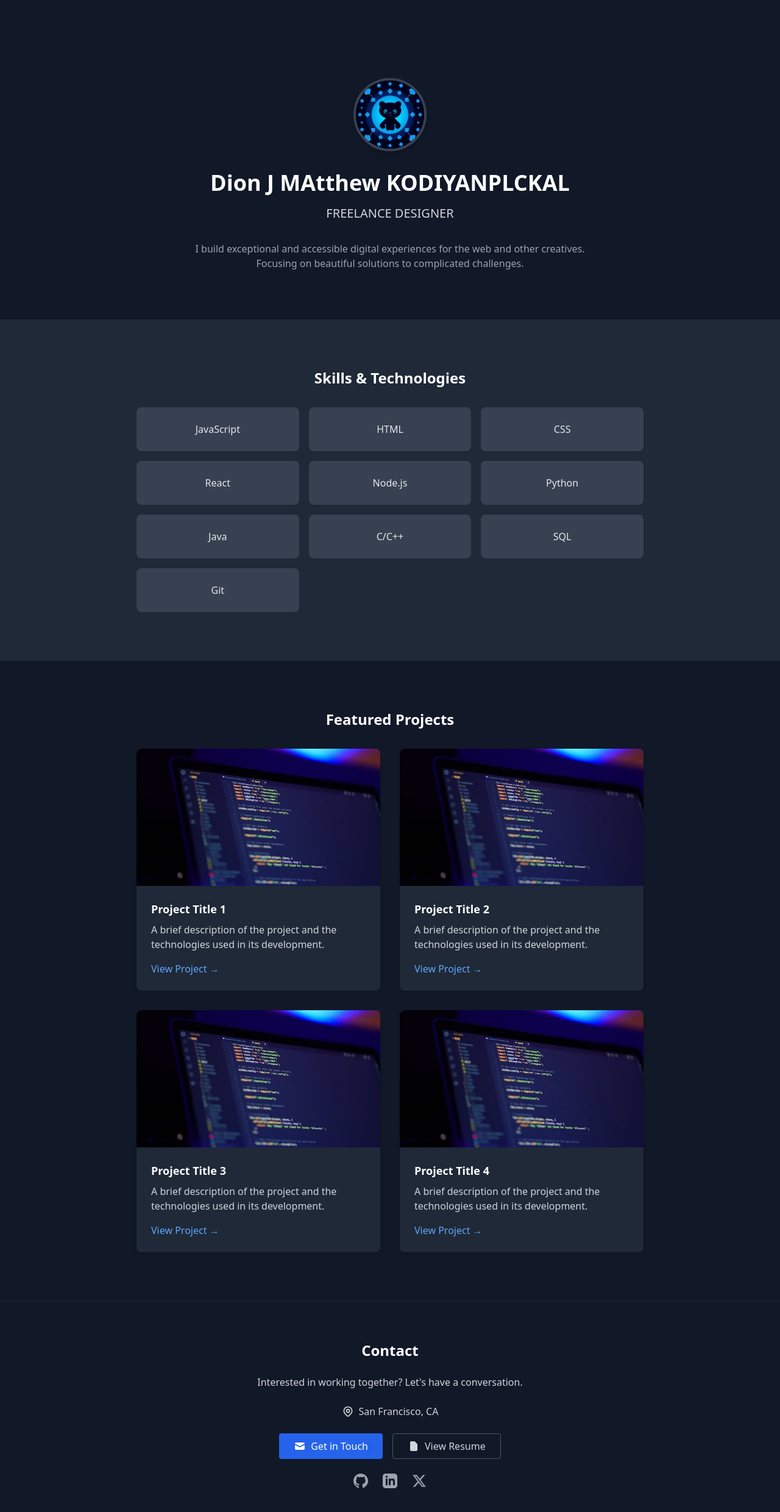
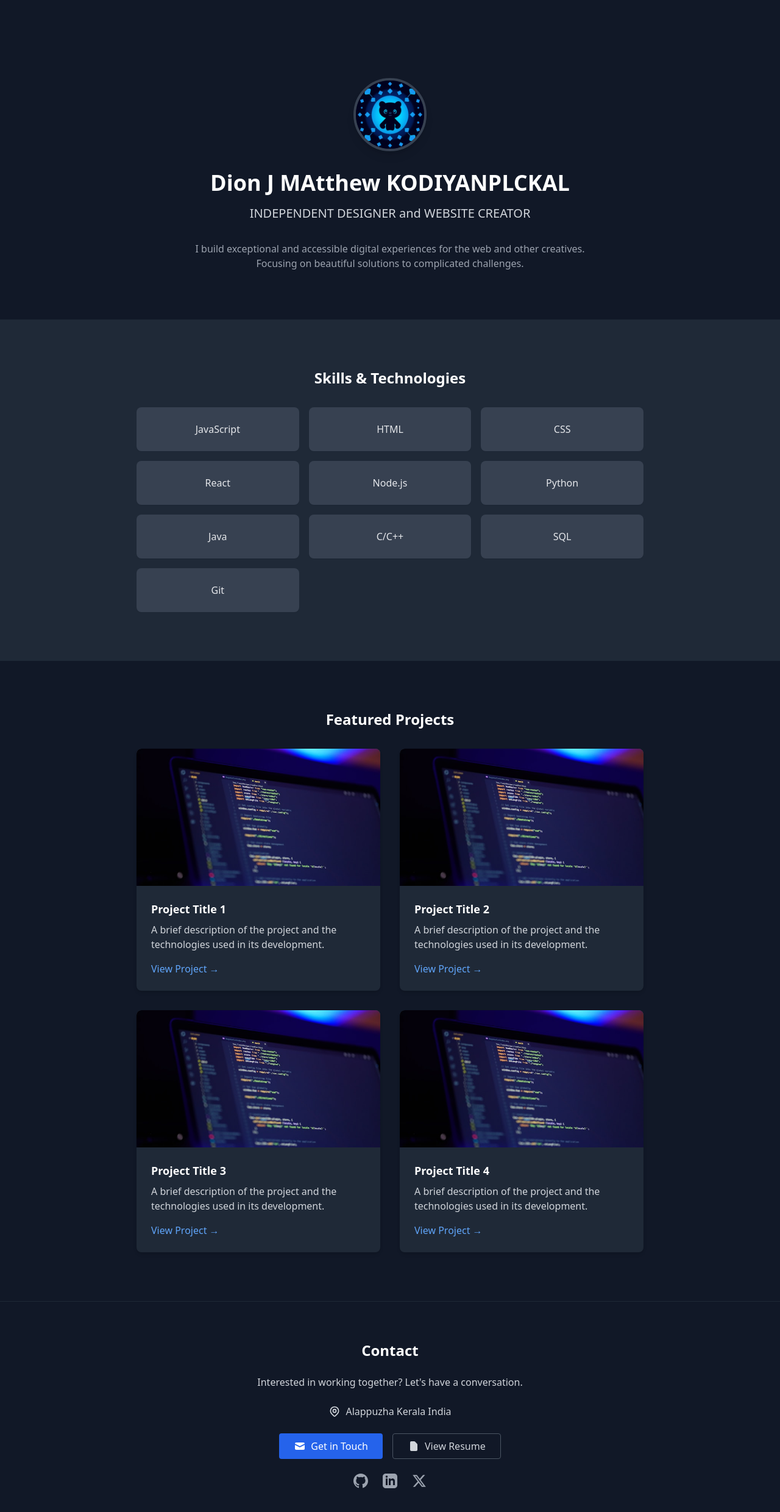
Before and after one commit to devZeus721/myPortfolio, a Next.js app: page / in a window 1280 px wide. Shown: the top 2480 px of the page at 61% size. Built offline with nearby package versions, Linux system fonts and the light colour scheme.

Commit message:
Done new update
Changes comiited

```diff
--- a/app/components/ContactSection.tsx
+++ b/app/components/ContactSection.tsx
@@ -21,7 +21,7 @@ export default function ContactSection() {
 							/>
 							<path strokeLinecap="round" strokeLinejoin="round" strokeWidth="2" d="M15 11a3 3 0 11-6 0 3 3 0 016 0z" />
 						</svg>
-						<span>San Francisco, CA</span>
+						<span>Alappuzha Kerala India</span>
 					</div>
 
 					{/* Contact Buttons */}
@@ -60,7 +60,7 @@ export default function ContactSection() {
 								<path d="M12 0c-6.626 0-12 5.373-12 12 0 5.302 3.438 9.8 8.207 11.387.599.111.793-.261.793-.577v-2.234c-3.338.726-4.033-1.416-4.033-1.416-.546-1.387-1.333-1.756-1.333-1.756-1.089-.745.083-.729.083-.729 1.205.084 1.839 1.237 1.839 1.237 1.07 1.834 2.807 1.304 3.492.997.107-.775.418-1.305.762-1.604-2.665-.305-5.467-1.334-5.467-5.931 0-1.311.469-2.381 1.236-3.221-.124-.303-.535-1.524.117-3.176 0 0 1.008-.322 3.301 1.23.957-.266 1.983-.399 3.003-.404 1.02.005 2.047.138 3.006.404 2.291-1.552 3.297-1.23 3.297-1.23.653 1.653.242 2.874.118 3.176.77.84 1.235 1.911 1.235 3.221 0 4.609-2.807 5.624-5.479 5.921.43.372.823 1.102.823 2.222v3.293c0 .319.192.694.801.576 4.765-1.589 8.199-6.086 8.199-11.386 0-6.627-5.373-12-12-12z" />
 							</svg>
 						</a>
-						<a href="https://www.linkedin.com/in/iammrzeusmathewk" target="_blank" rel="noopener noreferrer" className="text-gray-400 hover:text-blue-400 transition-colors">
+						<a href="https://www.linkedin.com/in/izeusmatthewk749?lipi=urn%3Ali%3Apage%3Ad_flagship3_profile_view_base_contact_details%3BVuhoWKtbToyZI5LxPhrLeg%3D%3D" target="_blank" rel="noopener noreferrer" className="text-gray-400 hover:text-blue-400 transition-colors">
 							<svg className="w-6 h-6" fill="currentColor" viewBox="0 0 24 24">
 								<path d="M19 0h-14c-2.761 0-5 2.239-5 5v14c0 2.761 2.239 5 5 5h14c2.762 0 5-2.239 5-5v-14c0-2.761-2.238-5-5-5zm-11 19h-3v-11h3v11zm-1.5-12.268c-.966 0-1.75-.79-1.75-1.764s.784-1.764 1.75-1.764 1.75.79 1.75 1.764-.783 1.764-1.75 1.764zm13.5 12.268h-3v-5.604c0-3.368-4-3.113-4 0v5.604h-3v-11h3v1.765c1.396-2.586 7-2.777 7 2.476v6.759z" />
 							</svg>
--- a/app/components/HeroSection.tsx
+++ b/app/components/HeroSection.tsx
@@ -10,7 +10,7 @@ export default function HeroSection() {
 					<Image src="/pixlr-image-generator-684ad78214e387c70c111d7d.png" alt="Profile Picture" width={120} height={120} className="rounded-full mx-auto border-4 border-gray-700 shadow-lg" />
 				</div>
 				<h1 className="text-3xl sm:text-4xl font-bold text-white mb-3 sm:mb-4">Dion J MAtthew KODIYANPLCKAL</h1>
-				<p className="text-lg sm:text-xl text-gray-300 mb-6 sm:mb-8">FREELANCE DESIGNER</p>
+				<p className="text-lg sm:text-xl text-gray-300 mb-6 sm:mb-8">INDEPENDENT DESIGNER and WEBSITE CREATOR</p>
 				<p className="text-gray-400 max-w-2xl mx-auto text-sm sm:text-base px-4">
 					I build exceptional and accessible digital experiences for the web and other creatives.
 					Focusing on beautiful solutions to complicated challenges.
```
